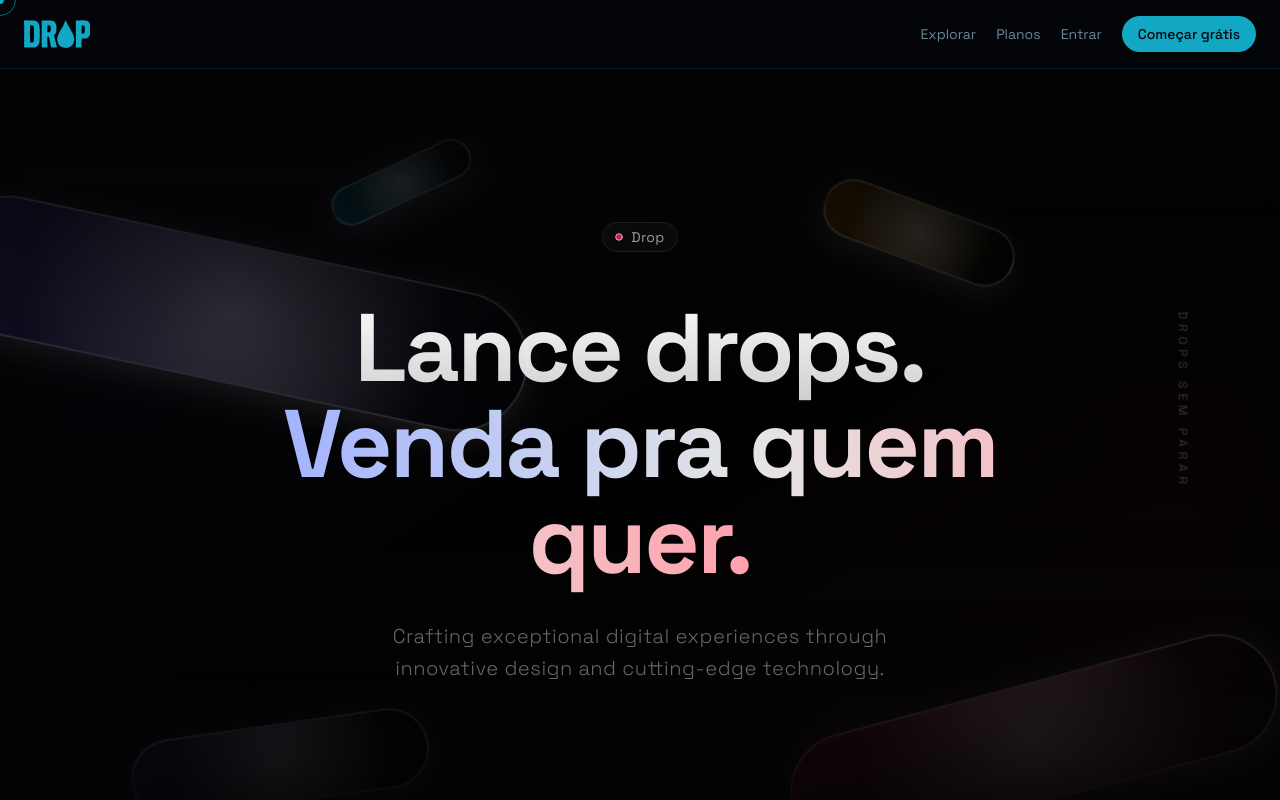
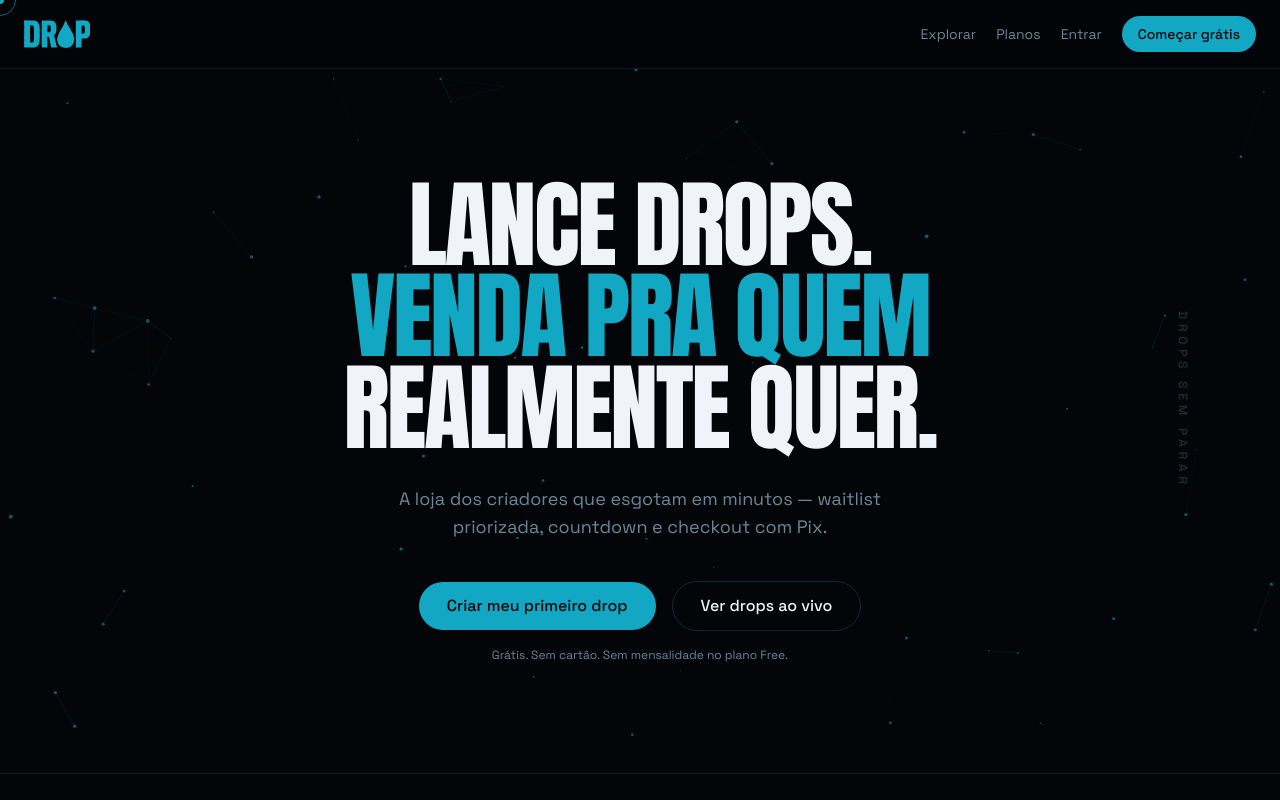
Before and after one commit to tamburro/drop, a Next.js app: page / in a window 1280 px wide. Shown: the top 800 px of the page. Built offline with nearby package versions, Linux system fonts and the light colour scheme.

Commit message:
Revert 21st.dev Shape hero test (remove component + framer-motion)

```diff
--- a/app/page.tsx
+++ b/app/page.tsx
@@ -6,7 +6,6 @@ import { Reveal } from "@/components/landing/reveal"
 import { MagneticLink } from "@/components/landing/magnetic"
 import { HeroCanvas } from "@/components/landing/hero-canvas"
 import { Logo } from "@/components/ui/logo"
-import { HeroGeometric } from "@/components/ui/shape-landing-hero"
 
 const STATUS = { LIVE: "Ao vivo", SCHEDULED: "Em breve", SOLD_OUT: "Esgotado" } as const
 
@@ -56,13 +55,6 @@ export default function LandingPage() {
           </MagneticLink>
         </div>
       </nav>
-
-      {/* HERO GEOMÉTRICO (teste 21st.dev) */}
-      <HeroGeometric
-        badge="Drop"
-        title1="Lance drops."
-        title2="Venda pra quem quer."
-      />
 
       {/* HERO */}
       <section className="relative flex min-h-[88vh] flex-col items-center justify-center px-6 text-center">
--- a/components/ui/shape-landing-hero.tsx
+++ /dev/null
@@ -1,203 +0,0 @@
-"use client";
-
-import { motion, useMotionValue, useTransform, animate } from "framer-motion";
-import { Circle } from "lucide-react";
-import { useEffect, useState } from "react";
-import { cn } from "@/lib/utils";
-
-
-function ElegantShape({
-    className,
-    delay = 0,
-    width = 400,
-    height = 100,
-    rotate = 0,
-    gradient = "from-white/[0.08]",
-}: {
-    className?: string;
-    delay?: number;
-    width?: number;
-    height?: number;
-    rotate?: number;
-    gradient?: string;
-}) {
-    return (
-        <motion.div
-            initial={{
-                opacity: 0,
-                y: -150,
-                rotate: rotate - 15,
-            }}
-            animate={{
-                opacity: 1,
-                y: 0,
-                rotate: rotate,
-            }}
-            transition={{
-                duration: 2.4,
-                delay,
-                ease: [0.23, 0.86, 0.39, 0.96] as const,
-                opacity: { duration: 1.2 },
-            }}
-            className={cn("absolute", className)}
-        >
-            <motion.div
-                animate={{
-                    y: [0, 15, 0],
-                }}
-                transition={{
-                    duration: 12,
-                    repeat: Number.POSITIVE_INFINITY,
-                    ease: "easeInOut",
-                }}
-                style={{
-                    width,
-                    height,
-                }}
-                className="relative"
-            >
-                <div
-                    className={cn(
-                        "absolute inset-0 rounded-full",
-                        "bg-gradient-to-r to-transparent",
-                        gradient,
-                        "backdrop-blur-[2px] border-2 border-white/[0.15]",
-                        "shadow-[0_8px_32px_0_rgba(255,255,255,0.1)]",
-                        "after:absolute after:inset-0 after:rounded-full",
-                        "after:bg-[radial-gradient(circle_at_50%_50%,rgba(255,255,255,0.2),transparent_70%)]"
-                    )}
-                />
-            </motion.div>
-        </motion.div>
-    );
-}
-
-function HeroGeometric({
-    badge = "Design Collective",
-    title1 = "Elevate Your Digital Vision",
-    title2 = "Crafting Exceptional Websites",
-}: {
-    badge?: string;
-    title1?: string;
-    title2?: string;
-}) {
-    const fadeUpVariants = {
-        hidden: { opacity: 0, y: 30 },
-        visible: (i: number) => ({
-            opacity: 1,
-            y: 0,
-            transition: {
-                duration: 1,
-                delay: 0.5 + i * 0.2,
-                ease: [0.25, 0.4, 0.25, 1] as const,
-            },
-        }),
-    };
-
-    return (
-        <div className="relative min-h-screen w-full flex items-center justify-center overflow-hidden bg-[#030303]">
-            <div className="absolute inset-0 bg-gradient-to-br from-indigo-500/[0.05] via-transparent to-rose-500/[0.05] blur-3xl" />
-
-            <div className="absolute inset-0 overflow-hidden">
-                <ElegantShape
-                    delay={0.3}
-                    width={600}
-                    height={140}
-                    rotate={12}
-                    gradient="from-indigo-500/[0.15]"
-                    className="left-[-10%] md:left-[-5%] top-[15%] md:top-[20%]"
-                />
-
-                <ElegantShape
-                    delay={0.5}
-                    width={500}
-                    height={120}
-                    rotate={-15}
-                    gradient="from-rose-500/[0.15]"
-                    className="right-[-5%] md:right-[0%] top-[70%] md:top-[75%]"
-                />
-
-                <ElegantShape
-                    delay={0.4}
-                    width={300}
-                    height={80}
-                    rotate={-8}
-                    gradient="from-violet-500/[0.15]"
-                    className="left-[5%] md:left-[10%] bottom-[5%] md:bottom-[10%]"
-                />
-
-                <ElegantShape
-                    delay={0.6}
-                    width={200}
-                    height={60}
-                    rotate={20}
-                    gradient="from-amber-500/[0.15]"
-                    className="right-[15%] md:right-[20%] top-[10%] md:top-[15%]"
-                />
-
-                <ElegantShape
-                    delay={0.7}
-                    width={150}
-                    height={40}
-                    rotate={-25}
-                    gradient="from-cyan-500/[0.15]"
-                    className="left-[20%] md:left-[25%] top-[5%] md:top-[10%]"
-                />
-            </div>
-
-            <div className="relative z-10 container mx-auto px-4 md:px-6">
-                <div className="max-w-3xl mx-auto text-center">
-                    <motion.div
-                        custom={0}
-                        variants={fadeUpVariants}
-                        initial="hidden"
-                        animate="visible"
-                        className="inline-flex items-center gap-2 px-3 py-1 rounded-full bg-white/[0.03] border border-white/[0.08] mb-8 md:mb-12"
-                    >
-                        <Circle className="h-2 w-2 fill-rose-500/80" />
-                        <span className="text-sm text-white/60 tracking-wide">
-                            {badge}
-                        </span>
-                    </motion.div>
-
-                    <motion.div
-                        custom={1}
-                        variants={fadeUpVariants}
-                        initial="hidden"
-                        animate="visible"
-                    >
-                        <h1 className="text-4xl sm:text-6xl md:text-8xl font-bold mb-6 md:mb-8 tracking-tight">
-                            <span className="bg-clip-text text-transparent bg-gradient-to-b from-white to-white/80">
-                                {title1}
-                            </span>
-                            <br />
-                            <span
-                                className={cn(
-                                    "bg-clip-text text-transparent bg-gradient-to-r from-indigo-300 via-white/90 to-rose-300 "
-                                )}
-                            >
-                                {title2}
-                            </span>
-                        </h1>
-                    </motion.div>
-
-                    <motion.div
-                        custom={2}
-                        variants={fadeUpVariants}
-                        initial="hidden"
-                        animate="visible"
-                    >
-                        <p className="text-base sm:text-lg md:text-xl text-white/40 mb-8 leading-relaxed font-light tracking-wide max-w-xl mx-auto px-4">
-                            Crafting exceptional digital experiences through
-                            innovative design and cutting-edge technology.
-                        </p>
-                    </motion.div>
-                </div>
-            </div>
-
-            <div className="absolute inset-0 bg-gradient-to-t from-[#030303] via-transparent to-[#030303]/80 pointer-events-none" />
-        </div>
-    );
-}
-
-export { HeroGeometric }
--- a/package.json
+++ b/package.json
@@ -26,7 +26,6 @@
     "class-variance-authority": "^0.7.1",
     "clsx": "^2.1.1",
     "date-fns": "^4.4.0",
-    "framer-motion": "^12.40.0",
     "lucide-react": "^1.18.0",
     "next": "16.2.9",
     "next-auth": "^5.0.0-beta.31",
```
Also changed, not shown: 1 other file (tests, documents, lock files or other folders).
